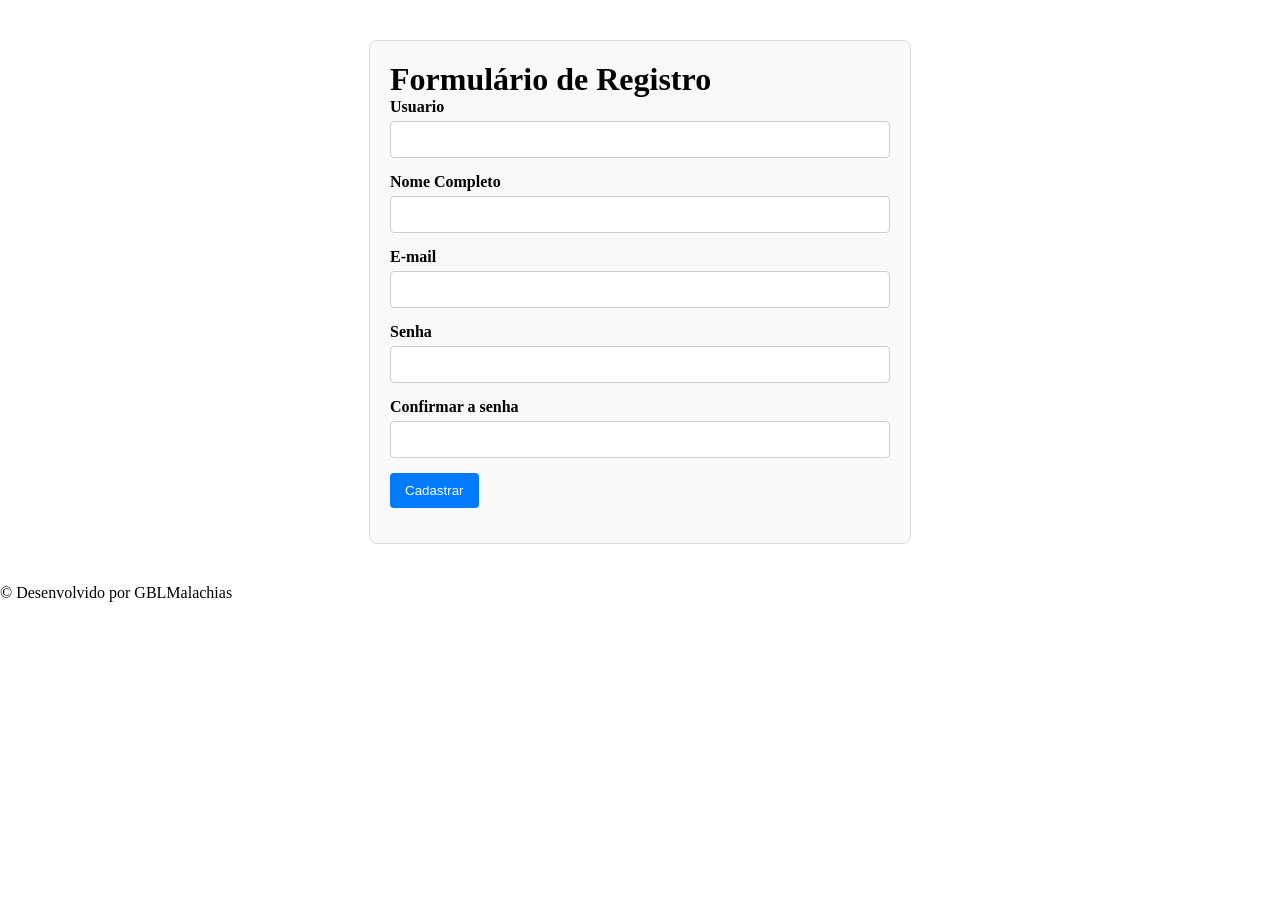
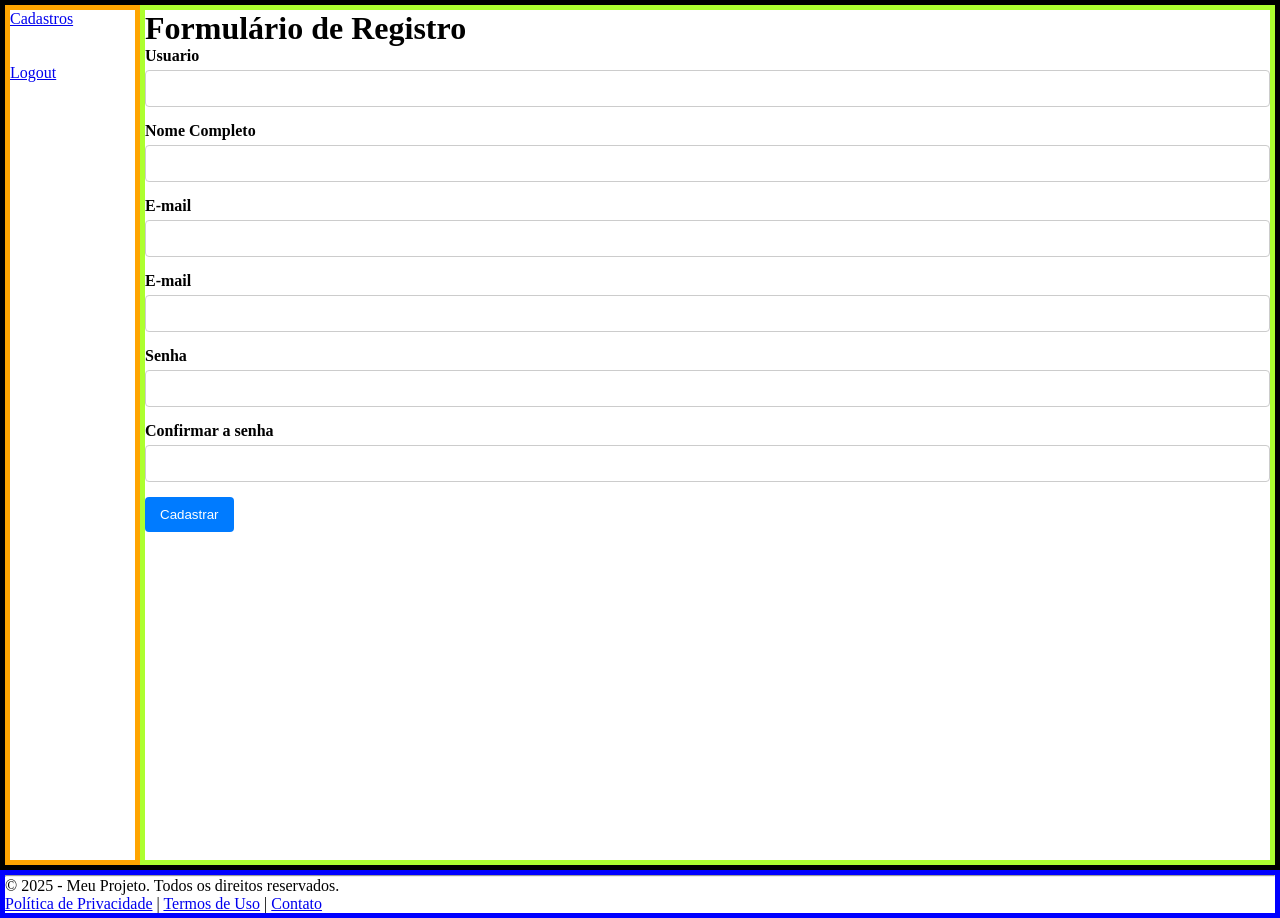
Before and after one commit to GBRL-MalachiaS/Meu_Primeiro_Projeto, a Flask app: template inventario/auth/templates/registro.html in a window 1280 px wide. Before the commit the page ends 602 px from the top, so only its background shows below. Run offline with Flask 3, Linux system fonts and the light colour scheme; the template is opened without the code that fills it: values that come from a table or form of the project are taken from there, others are empty.

Commit message:
Update
Alterações de visual. criaçção de menu

```diff
--- a/inventario/auth/forms.py
+++ b/inventario/auth/forms.py
@@ -1,5 +1,5 @@
 from flask_wtf import FlaskForm
-from wtforms import StringField, PasswordField, SubmitField, EmailField
+from wtforms import StringField, PasswordField, SubmitField, EmailField, BooleanField
 from wtforms.validators import DataRequired, Email, Length, ValidationError, EqualTo
 from .validators import validate_email,validate_senha,validate_usuario
 
@@ -9,6 +9,7 @@ class FormLogin(FlaskForm):
         DataRequired(message='Campo usuarío é obrigatório')])
     senha = PasswordField('Senha', validators=[
         DataRequired(message='Campo senha é obrigatório')])
+    lembrar_dados = BooleanField('Lembrar de mim')
     enviar = SubmitField('Fazer Login')
 
 
@@ -29,6 +30,13 @@ class FormRegistro(FlaskForm):
         validate_email,
         ])
 
+    confirmar_email = EmailField('E-mail', validators=[
+        DataRequired(message='Por favor, ensira seu e-mail'),
+        Email(message='Digite um e-mail valido'),
+        EqualTo('email')
+        ])
+
+
     senha = PasswordField('Senha', validators=[
         DataRequired(message='Campo Obrigatório'),
         Length(min=12, message='Campo deve ter no minimo 12 caracteres'),
--- a/inventario/auth/routes.py
+++ b/inventario/auth/routes.py
@@ -23,7 +23,7 @@ def login():
 
         if usuario and bcrypt.check_password_hash(usuario.password, form.senha.data):
             login_user(usuario, remember=form.lembrar_dados.data)
-            flash()
+            flash('Usuario logado')
             return redirect(url_for('main.home'))
         else:
             flash('Falha ao efetuar login. Valide seu usuário e senha', 'danger')
--- a/inventario/auth/static/css/registro.css
+++ b/inventario/auth/static/css/registro.css
@@ -1,16 +1,11 @@
-*{
+html, body{
     margin: 0;
     padding: 0;
 }
 
 /* Estilo geral para o container do formulário */
 .form-registro {
-  max-width: 500px;
-  margin: 40px auto; /* Centraliza o formulário na página */
-  padding: 20px;
-  background-color: #f9f9f9;
-  border: 1px solid #ddd;
-  border-radius: 8px;
+  width: 100%;
 }
 
 /* Estilo para agrupar label e input */
--- a/inventario/auth/templates/login.html
+++ b/inventario/auth/templates/login.html
@@ -1,4 +1,4 @@
-{% extends 'base.html' %}
+{% extends 'base_login.html' %}
 
 {% block title %}
   Login
@@ -41,6 +41,8 @@
         {% endfor %}
       {% endif %}
     </div>
+    <div>{{ form.lembrar_dados(class_='form-chek-input') }}
+      {{ form.lembrar_dados.label(class_='form-check-label') }}</div>
     <div>{{ form.enviar() }}</div>
   </form>
 {% endblock %}
--- a/inventario/auth/templates/registro.html
+++ b/inventario/auth/templates/registro.html
@@ -1,4 +1,4 @@
-{% extends 'base.html' %}
+{% extends 'base_main.html' %}
 
 {% block title %}
   Registro de usuário
--- a/inventario/auth/validators.py
+++ b/inventario/auth/validators.py
@@ -31,4 +31,5 @@ def validate_senha(self, senha):
     senha_texto = senha.data
 
     if not re.search(r'[^A-Za-z0-9]', senha_texto):
+
         raise ValidationError('A senha deve conter um caractere especial!')
--- a/inventario/static/css/style.css
+++ b/inventario/static/css/style.css
@@ -0,0 +1,24 @@
+*{
+    margin: 0;
+    padding: 0;
+}
+.container{
+    display: flex;
+    border: black 5px solid;
+}
+
+.container header{
+    width: 10%;
+    height: 850px;
+    border: orange 5px solid;
+
+}
+
+.container main{
+    width: 90%;
+    border: greenyellow 5px solid;
+}
+
+footer{
+    border: blue 5px solid;
+}
--- a/inventario/templates/base.html
+++ b/inventario/templates/base_login.html
@@ -14,19 +14,12 @@
   </head>
 
   <body>
-    <header>
-      {% block header %}
-
-      {% endblock header %}
-    </header>
     <main>
       {% block content %}
 
       {% endblock %}
     </main>
-    <footer>
-      <p>&copy; Desenvolvido por GBLMalachias</p>
-      <p></p>
-    </footer>
+
+    {% include "partials/_footer.html" %}
   </body>
 </html>
--- /dev/null
+++ b/inventario/templates/base_main.html
@@ -0,0 +1,36 @@
+<!DOCTYPE html>
+<html lang="pt-br">
+  <head>
+    <title>
+      {% block title %}
+
+      {% endblock %}
+    </title>
+    <meta charset="UTF-8" />
+    <meta name="viewport" content="width=device-width, initial-scale=1" />
+    {% block styles %}
+      <link href="{{ url_for('static', filename='css/style.css') }}" rel="stylesheet" />
+    {% endblock %}
+  </head>
+
+  <body>
+    <div class="container">
+    <header>
+        <nav>
+            <ul>
+                <li><a href="{{url_for('auth.registro')}}">Cadastros</a></li>
+                <li></li>
+                <li></li>
+            </ul>
+        </nav>
+        <p><a href="{{url_for('auth.logout')}}">Logout</a></p>
+    </header>
+    <main>
+      {% block content %}
+
+      {% endblock %}
+    </main>
+    </div>
+    {% include "partials/_footer.html" %}
+  </body>
+</html>
--- /dev/null
+++ b/inventario/templates/partials/_footer.html
@@ -0,0 +1,9 @@
+<footer class="site-footer">
+    <hr>
+    <p>&copy; 2025 - Meu Projeto. Todos os direitos reservados.</p>
+    <p>
+        <a href="#">Política de Privacidade</a> |
+        <a href="#">Termos de Uso</a> |
+        <a href="#">Contato</a>
+    </p>
+</footer>
```
Also changed, not shown: inventario/main/routes.py (+8 -8 lines), inventario/main/templates/index.html (+3 -14 lines).
